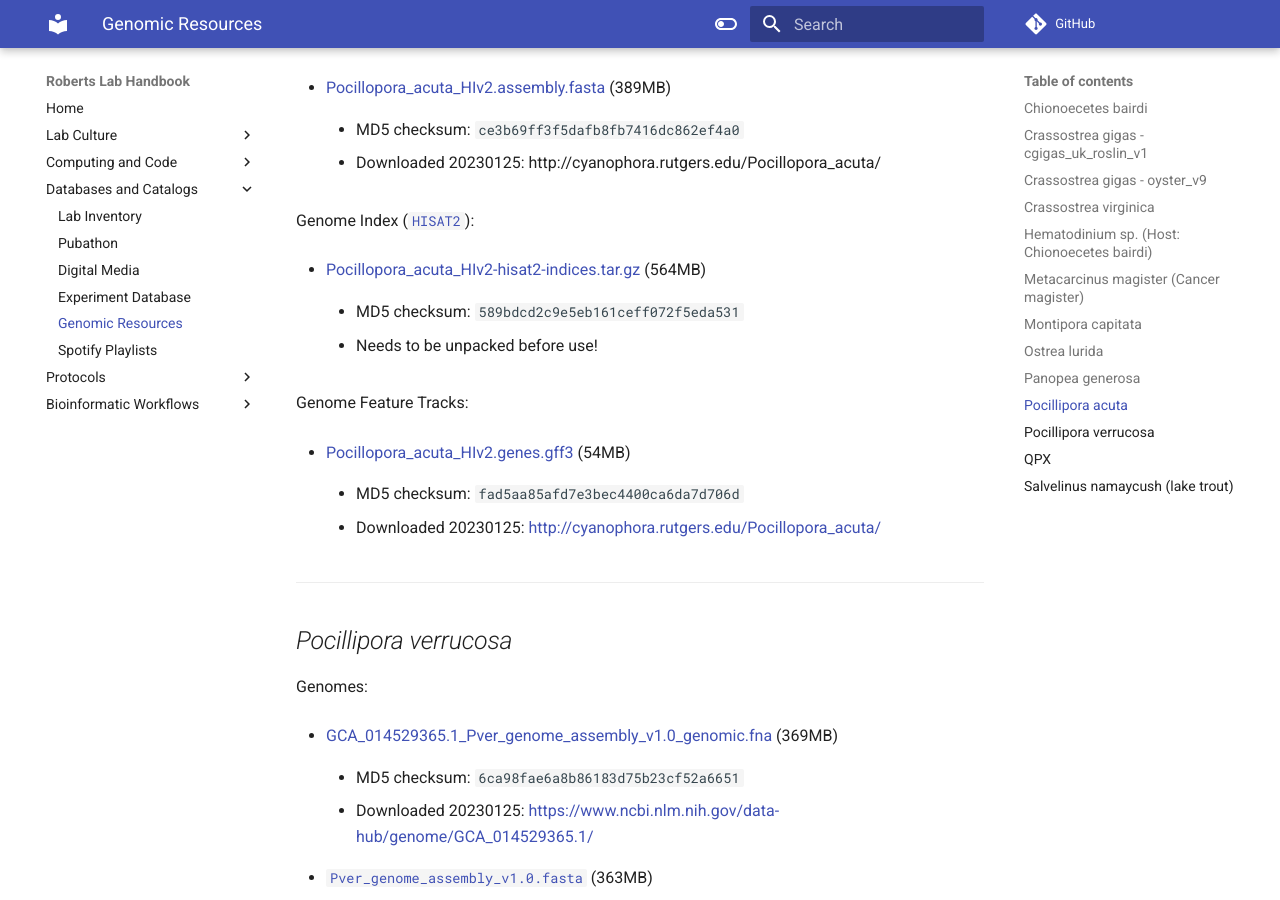
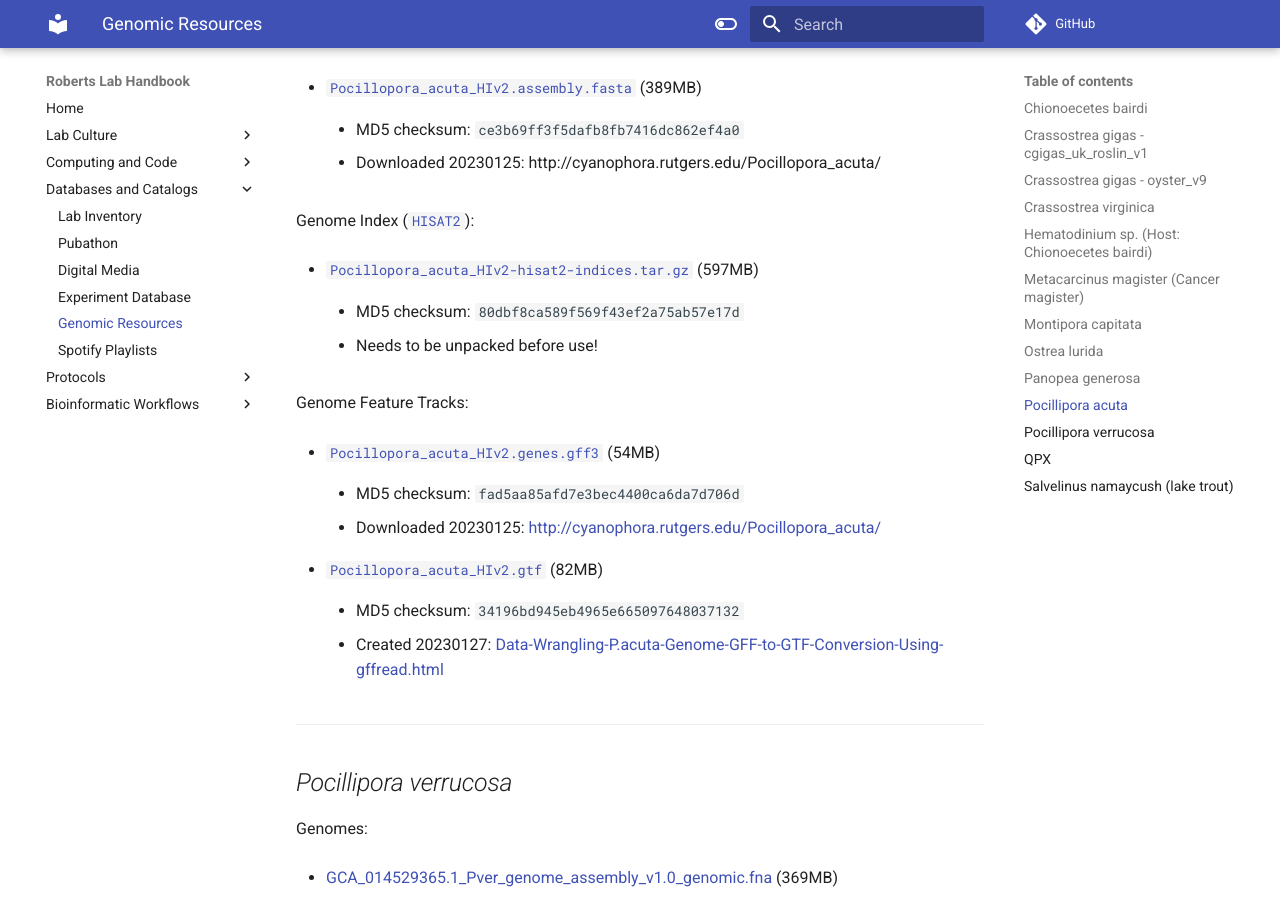
Before and after one commit to RobertsLab/resources, an MkDocs documentation site: the page built from docs/Genomic-Resources.md, in a window 1280 px wide and 900 px high, scrolled down 17094 px. Built offline with MkDocs 1.6.1 and Material for MkDocs 9.7.7, drawn with Linux system fonts in a browser that asks for light colours; comment, search, counter and statistics services are not loaded.

Commit message:
add P.acuta HiSat2 index, GTF

```diff
--- a/docs/Genomic-Resources.md
+++ b/docs/Genomic-Resources.md
@@ -774,7 +774,7 @@ Transcriptome generated from various libaries - details [here](https://robertsla
 
 Genome:
 
-  - [Pocillopora_acuta_HIv2.assembly.fasta](https://owl.fish.washington.edu/halfshell/genomic-databank/Pocillopora_acuta_HIv2.assembly.fasta) (389MB)
+  - [`Pocillopora_acuta_HIv2.assembly.fasta`](https://owl.fish.washington.edu/halfshell/genomic-databank/Pocillopora_acuta_HIv2.assembly.fasta) (389MB)
 
     - MD5 checksum: `ce3b69ff3f5dafb8fb7416dc862ef4a0`
 
@@ -782,19 +782,25 @@ Genome:
 
 Genome Index ([`HISAT2`](https://daehwankimlab.github.io/hisat2/)):
 
-  - [Pocillopora_acuta_HIv2-hisat2-indices.tar.gz](https://gannet.fish.washington.edu/Atumefaciens/20230126-pacu-HIv2-hisat2-build-index/Pocillopora_acuta_HIv2-hisat2-indices.tar.gz) (564MB)
+  - [`Pocillopora_acuta_HIv2-hisat2-indices.tar.gz`](https://gannet.fish.washington.edu/Atumefaciens/20230131-pacu-HIv2-hisat2-build-index/Pocillopora_acuta_HIv2-hisat2-indices.tar.gz) (597MB)
 
-    - MD5 checksum: `589bdcd2c9e5eb161ceff072f5eda531`
+    - MD5 checksum: `80dbf8ca589f569f43ef2a75ab57e17d`
 
     - Needs to be unpacked before use!
 
 Genome Feature Tracks:
 
-  - [Pocillopora_acuta_HIv2.genes.gff3](https://owl.fish.washington.edu/halfshell/genomic-databank/Pocillopora_acuta_HIv2.genes.gff3) (54MB)
+  - [`Pocillopora_acuta_HIv2.genes.gff3`](https://owl.fish.washington.edu/halfshell/genomic-databank/Pocillopora_acuta_HIv2.genes.gff3) (54MB)
 
     - MD5 checksum: `fad5aa85afd7e3bec4400ca6da7d706d`
 
     - Downloaded 20230125: [http://cyanophora.rutgers.edu/Pocillopora_acuta/](http://cyanophora.rutgers.edu/Pocillopora_acuta/)
+
+  - [`Pocillopora_acuta_HIv2.gtf`](https://gannet.fish.washington.edu/Atumefaciens/20230126-pacu-gff_to_gtf/Pocillopora_acuta_HIv2.gtf) (82MB)
+
+    - MD5 checksum: `34196bd945eb4965e665097648037132`
+
+    - Created 20230127: [Data-Wrangling-P.acuta-Genome-GFF-to-GTF-Conversion-Using-gffread.html](https://robertslab.github.io/sams-notebook/2023/01/26/Data-Wrangling-P.acuta-Genome-GFF-to-GTF-Conversion-Using-gffread.html)
 
 ---
 
```
